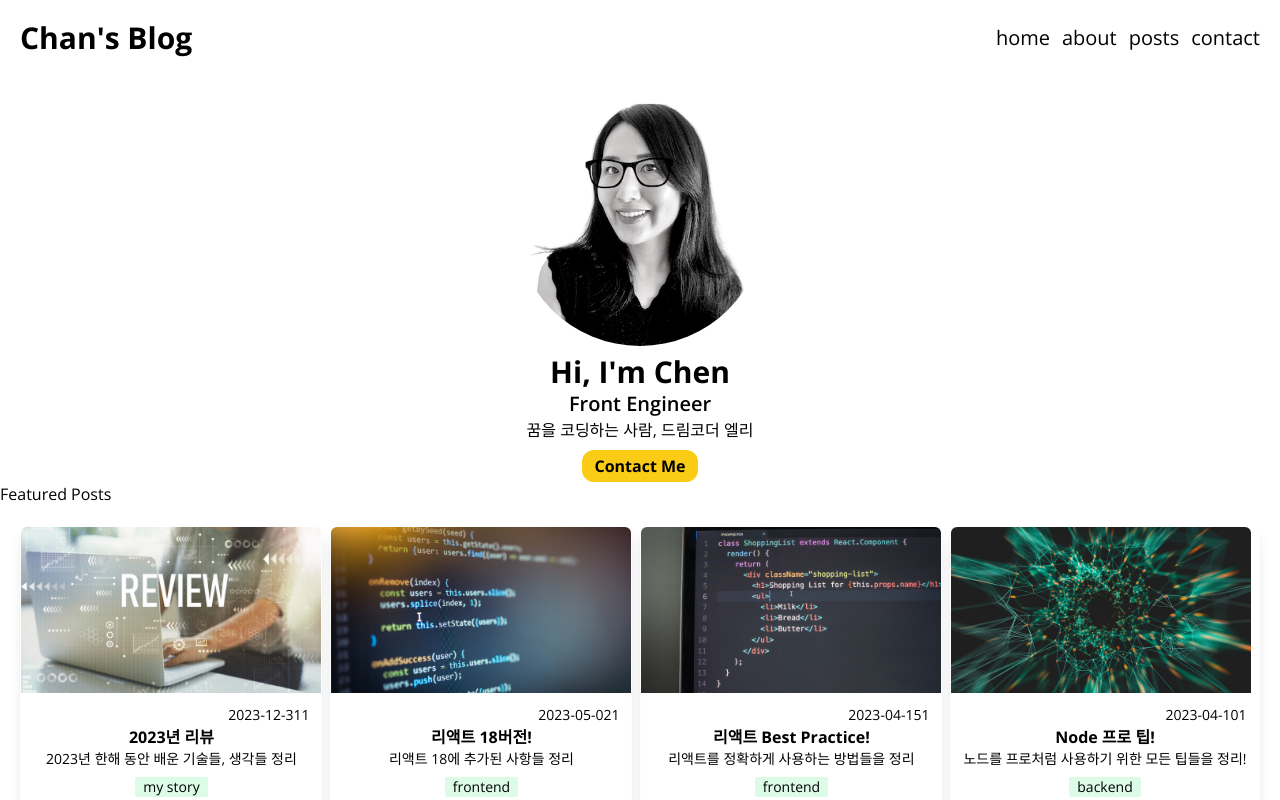
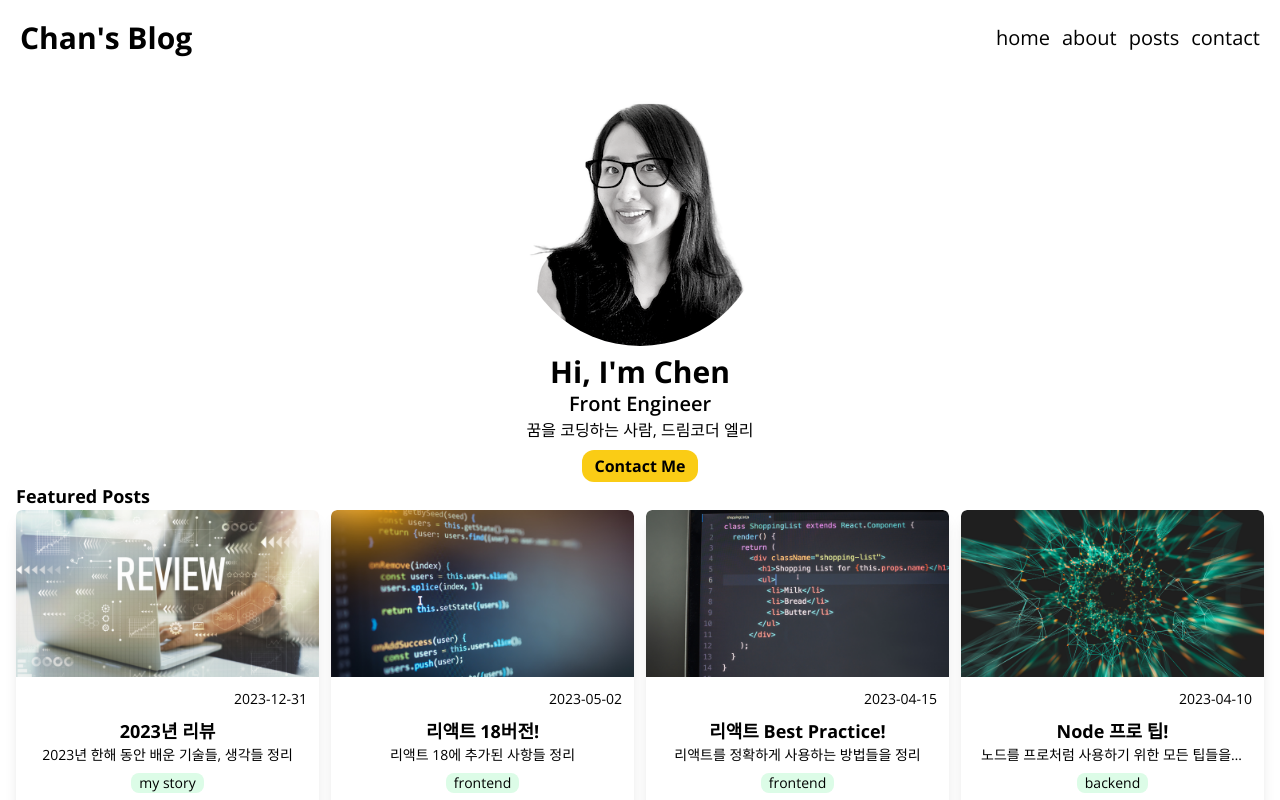
Before and after one commit to chen4023/blog-nextjs, a Next.js app: page / in a window 1280 px wide. Shown: the top 800 px of the page. Built offline with nearby package versions, Linux system fonts and the light colour scheme.

Commit message:
[feat] posts card 링크연결

```diff
--- a/src/app/page.tsx
+++ b/src/app/page.tsx
@@ -3,7 +3,7 @@ import Profile from "@/components/Profile";
 
 export default async function Home() {
   return (
-    <section className="flex flex-col justify-center items-center py-5">
+    <section className="flex flex-col justify-center items-center py-5 px-4">
       <Profile />
       <FeaturedPosts />
     </section>
--- a/src/components/Card.tsx
+++ b/src/components/Card.tsx
@@ -1,27 +1,30 @@
 import Image from "next/image";
 import { Post } from "@/service/posts";
+import Link from "next/link";
 
 export default function Card({ post }: { post: Post }) {
   const { title, description, date, category, path } = post;
   return (
-    <div className="border border-transparent shadow-lg rounded-md">
+    <Link href={`/posts/${path}`}>
+      <article className="shadow-lg rounded-md overflow-hidden hover:shadow-2xl">
         <Image
           src={`/images/posts/${path}.png`}
           alt="postImg"
-        width={300}
-        height={300}
+          width={310}
+          height={200}
           className="rounded-t-md"
         />
         <div className="p-3">
-        <p className="text-sm text-right">{date}1</p>
-        <div className="flex flex-col items-center justify-center">
-          <h1 className="font-bold">{title}</h1>
-          <p className="text-sm">{description}</p>
-          <p className="text-sm bg-green-100 px-2 rounded-sm mt-2">
+          <p className="text-sm text-right">{date}</p>
+          <div className="flex flex-col items-center justify-center p-2">
+            <h1 className="text-lg font-bold">{title}</h1>
+            <p className="w-full truncate text-sm text-center">{description}</p>
+            <p className="text-sm bg-green-100 px-2 rounded-lg mt-2">
               {category}
             </p>
           </div>
         </div>
-    </div>
+      </article>
+    </Link>
   );
 }
--- a/src/components/FeaturedPosts.tsx
+++ b/src/components/FeaturedPosts.tsx
@@ -6,8 +6,8 @@ export default async function FeaturedPosts() {
   const posts = await getFeaturedPosts();
   return (
     <div>
-      <h1>Featured Posts</h1>
-      <ul className="flex flex-wrap gap-2 justify-center mt-5">
+      <h1 className="text-lg font-bold">Featured Posts</h1>
+      <ul className="grid grid-cols-1 sm:grid-cols-2 md:grid-cols-3 lg:grid-cols-4 gap-3">
         {posts.map((post, index) => (
           <li key={index}>
             <Card post={post} />
```
Lines whose indentation alone changed are shown as unchanged.
